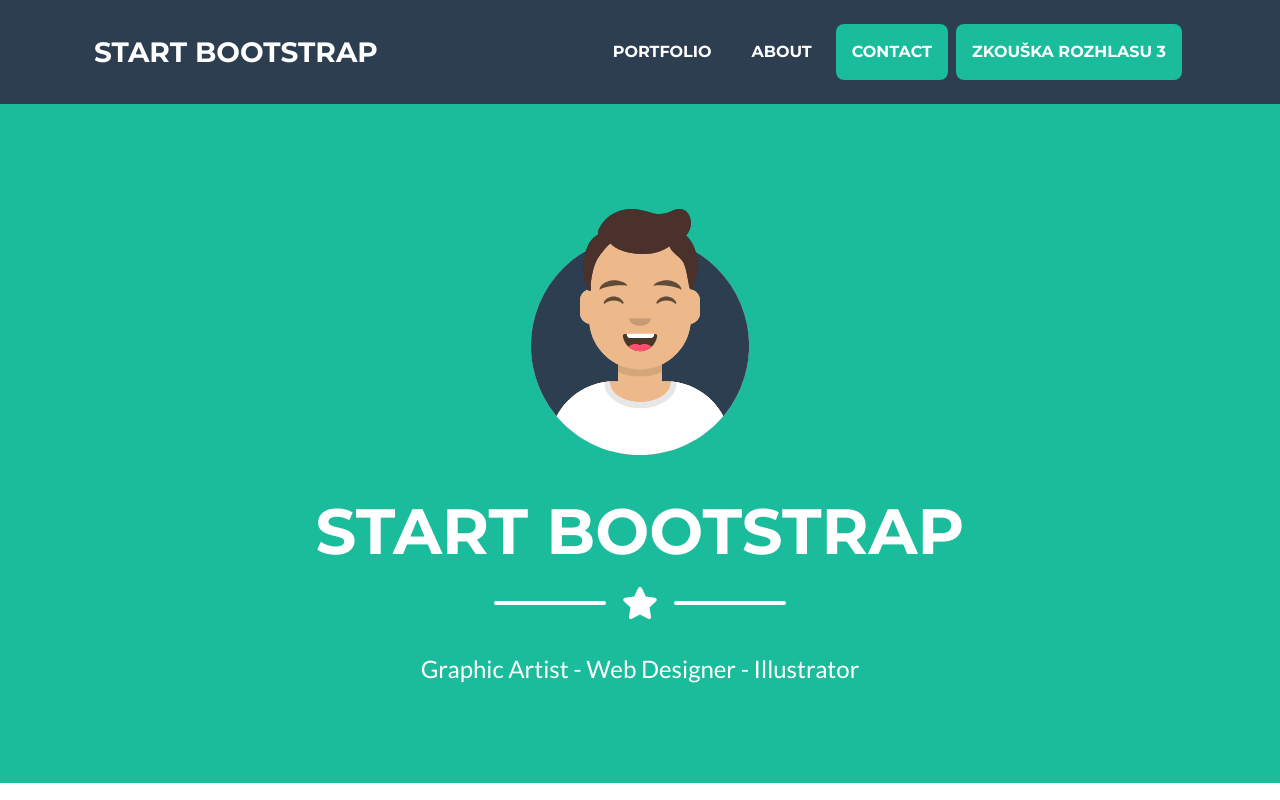
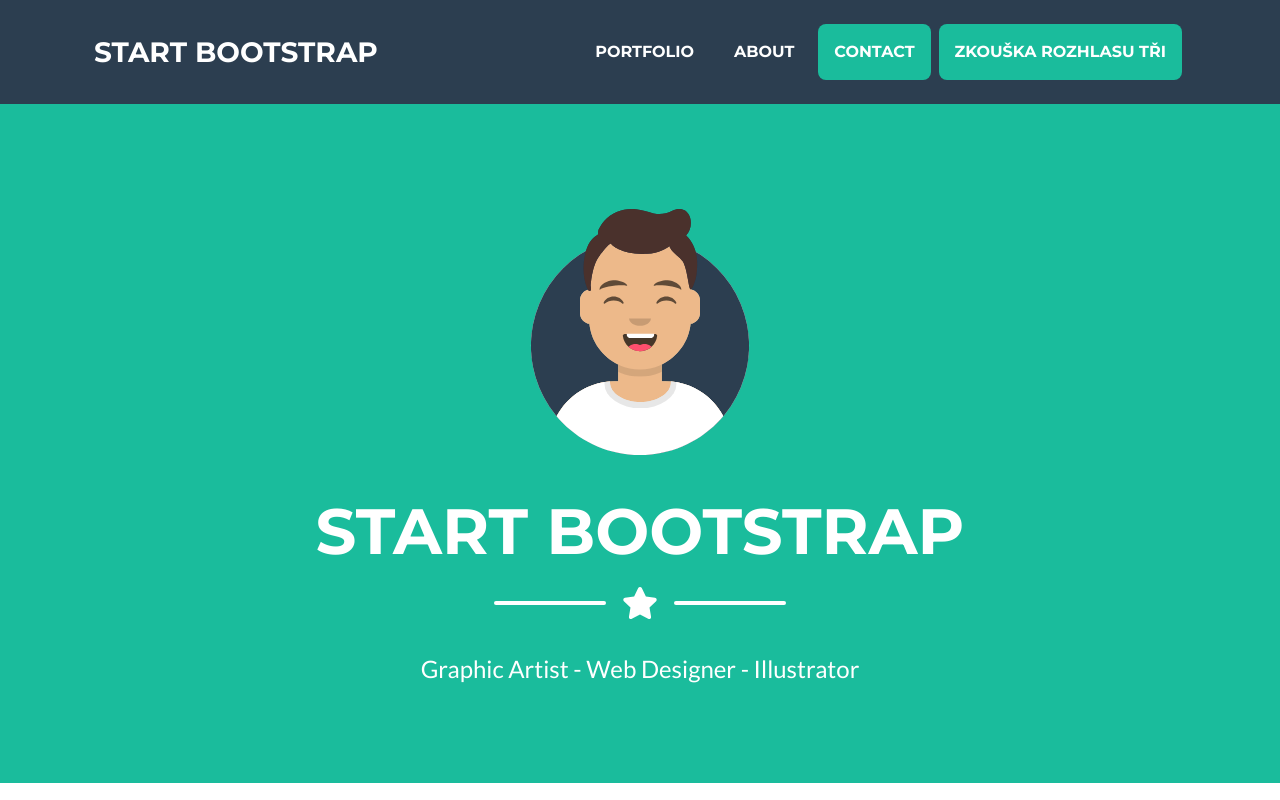
Before and after one commit to Rozarka27/portfolio, a plain HTML site: page index.html in a window 1280 px wide. Shown: the top 800 px of the page. Drawn offline with nearby package versions, Linux system fonts and the light colour scheme.

Commit message:
Update index.html

```diff
--- a/index.html
+++ b/index.html
@@ -24,7 +24,7 @@
                         <li class="nav-item mx-0 mx-lg-1"><a class="nav-link py-3 px-0 px-lg-3 rounded js-scroll-trigger" href="#portfolio">Portfolio</a></li>
                         <li class="nav-item mx-0 mx-lg-1"><a class="nav-link py-3 px-0 px-lg-3 rounded js-scroll-trigger" href="#about">About</a></li>
                         <li class="nav-item mx-0 mx-lg-1"><a class="nav-link py-3 px-0 px-lg-3 rounded js-scroll-trigger" href="#contact">Contact</a></li>
-						<li class="nav-item mx-0 mx-lg-1"><a class="nav-link py-3 px-0 px-lg-3 rounded js-scroll-trigger" href="#contact">Zkouška rozhlasu 3</a></li>
+						<li class="nav-item mx-0 mx-lg-1"><a class="nav-link py-3 px-0 px-lg-3 rounded js-scroll-trigger" href="#contact">Zkouška rozhlasu tři</a></li>
                     </ul>
                 </div>
             </div>
```
